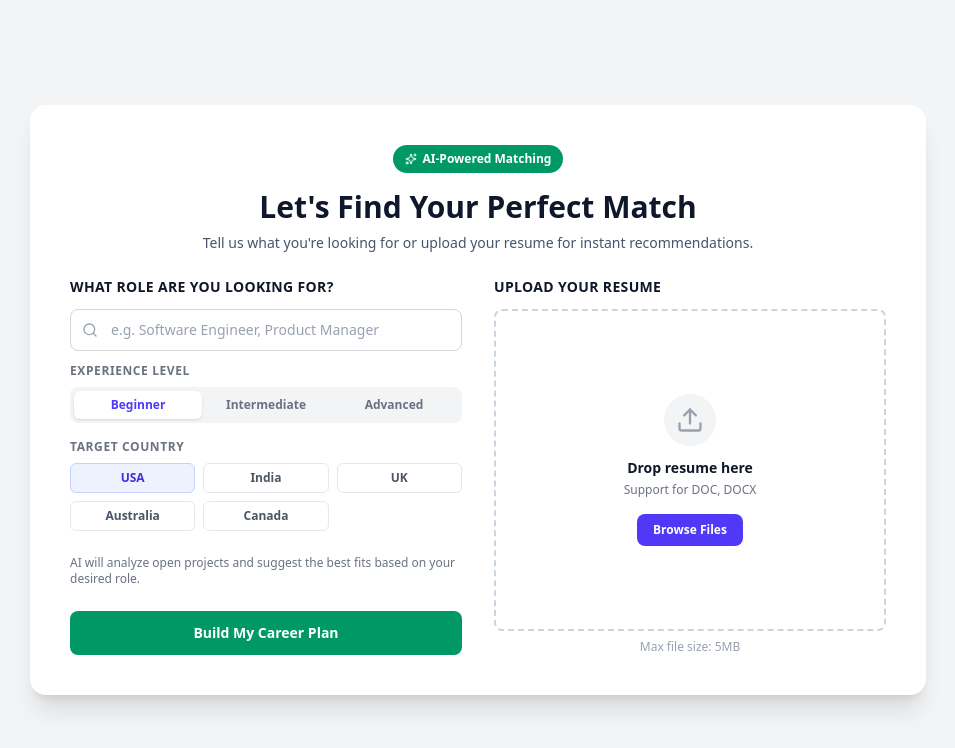
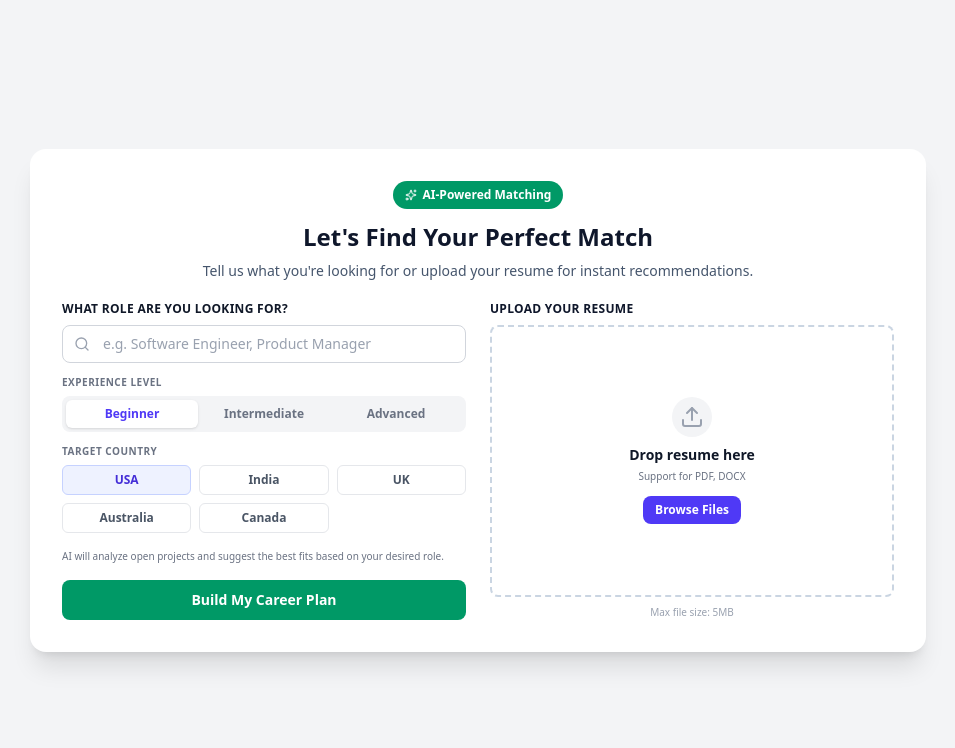
Before and after one commit to tekadvo1/career-website, a React (Vite) app in the folder client/: page /onboarding in a window 1280 px wide. Shown: the top 748 px of the page, without its empty margins (162-1117 px from the left). Built offline with nearby package versions, Linux system fonts and the light colour scheme.

Commit message:
style: reduce vertical spacing on onboarding screen

```diff
--- a/client/src/components/Onboarding.tsx
+++ b/client/src/components/Onboarding.tsx
@@ -142,18 +142,18 @@
   };
 
   return (
-    <div className="min-h-screen w-screen overflow-y-auto flex items-center justify-center bg-gray-100 p-4 py-8 md:py-12">
-      <div className="max-w-4xl w-full bg-white rounded-2xl shadow-xl p-8 md:p-10 my-auto">
+    <div className="min-h-screen w-screen overflow-y-auto flex items-center justify-center bg-gray-100 p-4 md:py-6">
+      <div className="max-w-4xl w-full bg-white rounded-2xl shadow-xl p-6 md:p-8 my-auto">
 
         {step === 'input' && (
           <>
         {/* Header Section */}
-        <div className="text-center mb-6">
-          <div className="inline-flex items-center px-3 py-1.5 rounded-full bg-emerald-600 text-white text-xs font-semibold mb-4">
+        <div className="text-center mb-5">
+          <div className="inline-flex items-center px-3 py-1.5 rounded-full bg-emerald-600 text-white text-xs font-semibold mb-3">
             <Sparkles className="w-3 h-3 mr-1.5" />
             AI-Powered Matching
           </div>
-          <h1 className="text-2xl md:text-3xl font-extrabold text-slate-900 mb-2">
+          <h1 className="text-xl md:text-2xl font-extrabold text-slate-900 mb-2">
             Let's Find Your Perfect Match
           </h1>
           <p className="text-slate-600 text-sm">
@@ -162,11 +162,11 @@
         </div>
 
         {/* Main Content - Side by Side */}
-        <div className="grid grid-cols-1 md:grid-cols-2 gap-6 md:gap-8">
+        <div className="grid grid-cols-1 md:grid-cols-2 gap-6">
 
           {/* LEFT SIDE: Role Input */}
           <div className="flex flex-col">
-            <h2 className="text-sm font-bold text-gray-900 mb-3 uppercase tracking-wide">
+            <h2 className="text-xs font-bold text-gray-900 mb-2 uppercase tracking-wide">
               What role are you looking for?
             </h2>
 
@@ -176,7 +176,7 @@
               </div>
               <input
                 type="text"
-                className="block w-full pl-10 pr-3 py-2.5 border border-gray-300 rounded-lg text-sm bg-white placeholder-gray-400 focus:outline-none focus:ring-2 focus:ring-indigo-500 focus:border-transparent transition-all"
+                className="block w-full pl-10 pr-3 py-2 border border-gray-300 rounded-lg text-sm bg-white placeholder-gray-400 focus:outline-none focus:ring-2 focus:ring-indigo-500 focus:border-transparent transition-all"
                 placeholder="e.g. Software Engineer, Product Manager"
                 value={role}
                 onChange={(e) => {
@@ -203,7 +203,7 @@
 
               {/* AI Suggestions Dropdown */}
               {showSuggestions && suggestions.length > 0 && (
-                <div className="absolute z-10 w-full mt-1 bg-white rounded-lg shadow-lg border border-gray-200 py-1 max-h-60 overflow-auto">
+                <div className="absolute z-10 w-full mt-1 bg-white rounded-lg shadow-lg border border-gray-200 py-1 max-h-48 overflow-auto">
                   <div className="px-3 py-2 text-xs font-semibold text-indigo-600 bg-indigo-50 border-b border-indigo-100 flex items-center">
                     <Sparkles className="w-3 h-3 mr-1.5" />
                     AI Suggested Roles
@@ -226,8 +226,8 @@
               )}
             </div>
 
-            <div className="mb-4">
-              <label className="block text-xs font-bold text-gray-500 uppercase tracking-wider mb-2">
+            <div className="mb-3">
+              <label className="block text-[10px] font-bold text-gray-500 uppercase tracking-wider mb-1.5">
                 Experience Level
               </label>
               <div className="flex bg-gray-100 p-1 rounded-lg">
@@ -247,8 +247,8 @@
               </div>
             </div>
 
-            <div className="mb-6">
-              <label className="block text-xs font-bold text-gray-500 uppercase tracking-wider mb-2">
+            <div className="mb-4">
+              <label className="block text-[10px] font-bold text-gray-500 uppercase tracking-wider mb-1.5">
                 Target Country
               </label>
               <div className="grid grid-cols-3 gap-2">
@@ -268,7 +268,7 @@
               </div>
             </div>
 
-            <p className="text-xs text-gray-500 mb-6">
+            <p className="text-[10px] text-gray-500 mb-4">
               AI will analyze open projects and suggest the best fits based on your desired role.
             </p>
 
@@ -277,7 +277,7 @@
               <button
                 onClick={handleSubmit}
                 disabled={isAnalyzing}
-                className={`relative flex-1 overflow-hidden px-5 py-3 bg-emerald-600 text-white text-sm font-semibold rounded-lg hover:bg-emerald-700 focus:outline-none focus:ring-2 focus:ring-emerald-500 focus:ring-offset-2 transition-all flex items-center justify-center ${isAnalyzing ? 'cursor-not-allowed' : ''}`}
+                className={`relative flex-1 overflow-hidden px-4 py-2.5 bg-emerald-600 text-white text-sm font-semibold rounded-lg hover:bg-emerald-700 focus:outline-none focus:ring-2 focus:ring-emerald-500 focus:ring-offset-2 transition-all flex items-center justify-center ${isAnalyzing ? 'cursor-not-allowed' : ''}`}
               >
                 {/* Progress bar background */}
                 {isAnalyzing && (
@@ -304,12 +304,12 @@
 
           {/* RIGHT SIDE: Upload Resume */}
           <div className="flex flex-col">
-            <h2 className="text-sm font-bold text-slate-900 mb-3 uppercase tracking-wide">
+            <h2 className="text-xs font-bold text-slate-900 mb-2 uppercase tracking-wide">
               Upload your resume
             </h2>
 
             <div
-              className={`flex-1 min-h-[200px] border-2 border-dashed rounded-lg p-6 flex flex-col items-center justify-center transition-all cursor-pointer ${
+              className={`flex-1 min-h-[160px] border-2 border-dashed rounded-lg p-5 flex flex-col items-center justify-center transition-all cursor-pointer ${
                 isDragging
                   ? 'border-emerald-500 bg-emerald-50'
                   : 'border-slate-300 hover:border-emerald-400 hover:bg-slate-50'
@@ -323,43 +323,43 @@
                 type="file"
                 ref={fileInputRef}
                 className="hidden"
-                accept=".doc,.docx"
+                accept=".doc,.docx,.pdf"
                 onChange={handleFileSelect}
               />
 
               {file ? (
                 <div className="text-center">
-                  <div className="inline-flex p-3 bg-indigo-100 rounded-full mb-3">
-                    <FileText className="w-8 h-8 text-indigo-600" />
+                  <div className="inline-flex p-2 bg-indigo-100 rounded-full mb-2">
+                    <FileText className="w-6 h-6 text-indigo-600" />
                   </div>
-                  <p className="text-sm font-semibold text-gray-900 mb-1 truncate max-w-full">{file.name}</p>
-                  <p className="text-xs text-gray-500 mb-3">{(file.size / 1024 / 1024).toFixed(2)} MB</p>
+                  <p className="text-xs font-semibold text-gray-900 mb-1 truncate max-w-full">{file.name}</p>
+                  <p className="text-[10px] text-gray-500 mb-2">{(file.size / 1024 / 1024).toFixed(2)} MB</p>
                   <button
                     onClick={(e) => { e.stopPropagation(); setFile(null); }}
-                    className="text-red-600 text-xs font-medium hover:text-red-700 inline-flex items-center"
+                    className="text-red-600 text-[10px] font-medium hover:text-red-700 inline-flex items-center"
                   >
                     <X className="w-3 h-3 mr-1" /> Remove File
                   </button>
                 </div>
               ) : (
                 <div className="text-center">
-                  <div className="inline-flex p-3 bg-gray-100 rounded-full mb-3">
-                    <Upload className="w-7 h-7 text-gray-400" />
+                  <div className="inline-flex p-2 bg-gray-100 rounded-full mb-2">
+                    <Upload className="w-6 h-6 text-gray-400" />
                   </div>
                   <p className="text-sm font-bold text-gray-900 mb-1">
                     Drop resume here
                   </p>
-                  <p className="text-xs text-gray-500 mb-4">
-                    Support for DOC, DOCX
+                  <p className="text-[10px] text-gray-500 mb-3">
+                    Support for PDF, DOCX
                   </p>
-                  <button className="px-4 py-2 bg-indigo-600 text-white text-xs font-semibold rounded-lg hover:bg-indigo-700 transition-colors">
+                  <button className="px-3 py-1.5 bg-indigo-600 text-white text-xs font-semibold rounded-lg hover:bg-indigo-700 transition-colors">
                     Browse Files
                   </button>
                 </div>
               )}
             </div>
 
-            <p className="text-xs text-gray-400 text-center mt-2">
+            <p className="text-[10px] text-gray-400 text-center mt-2">
               Max file size: 5MB
             </p>
           </div>
```
